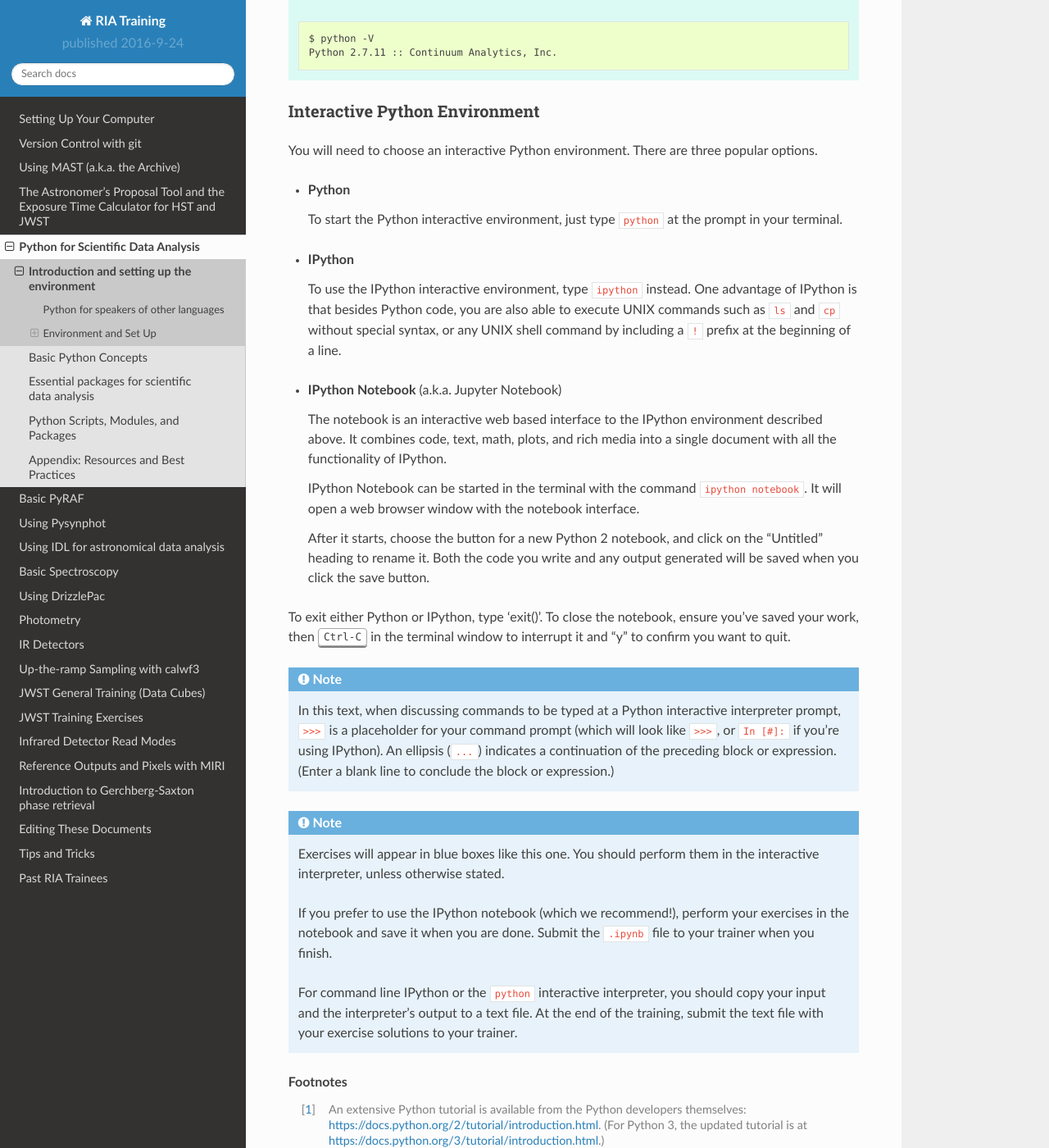
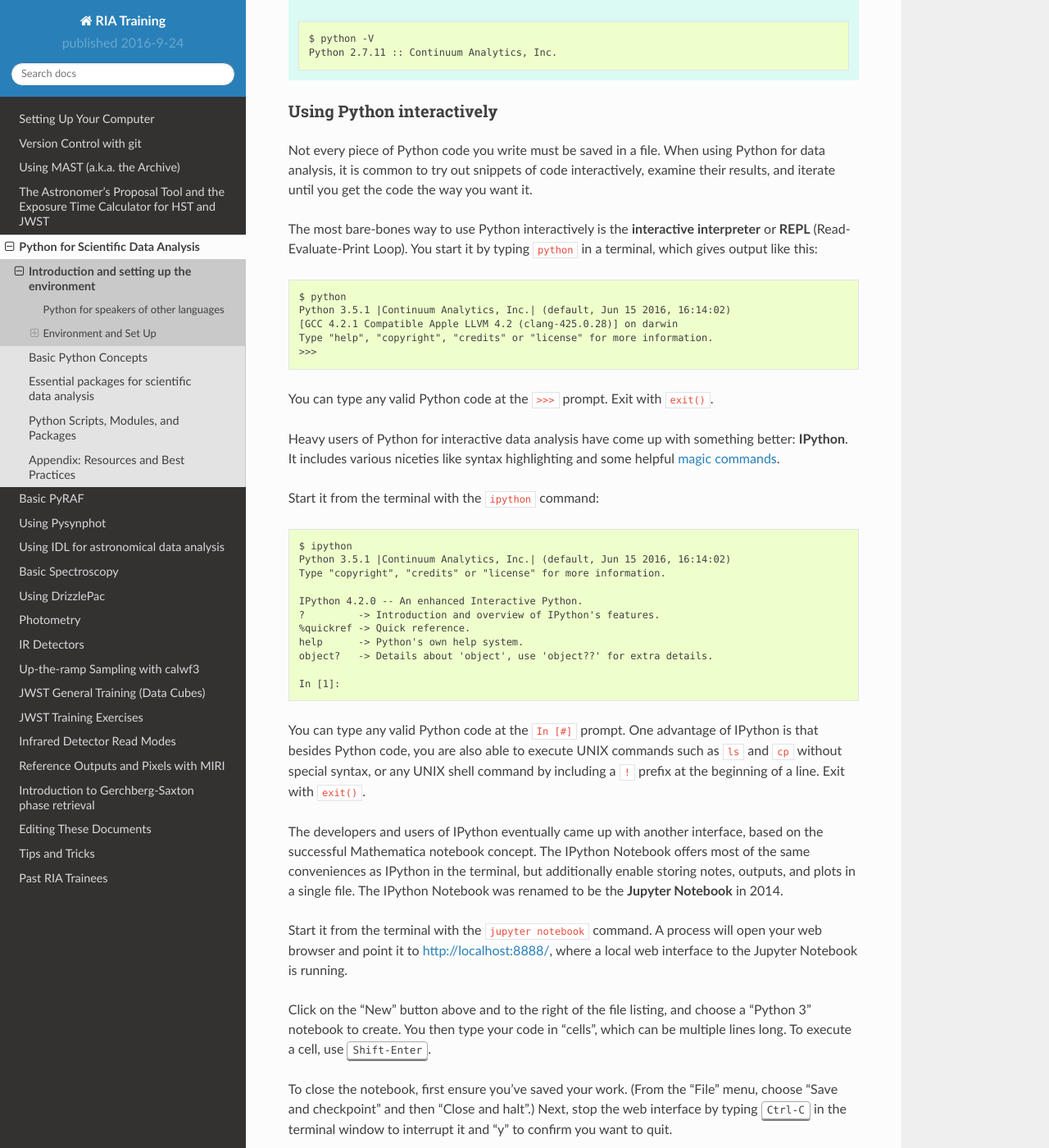
Before and after one commit to staceybright/training-library, a Sphinx documentation site: the page built from source/python/introduction.txt, in a window 1280 px wide and 1400 px high, scrolled down 2187 px. Shown: the whole window at 82% size. Built offline with Sphinx 7.4.7 and the Read the Docs theme 2.0.0, drawn with Linux system fonts in a browser that asks for light colours; some of the changed text lies outside the part shown.

Commit message:
python intro: strongly encourage Jupyter Notebooks for exercise solutions

```diff
--- a/source/python/basics.txt
+++ b/source/python/basics.txt
@@ -43,7 +43,7 @@
 
 .. warning::
 
-   One "gotcha", corrected in Python 3, is that dividing two integers will discard the fractional part.
+   If writing code that has to target Python versions below 3.0, be aware that dividing two integers will discard the fractional part.
 
       >>> 5 / 2 == 2.5
       False
--- a/source/python/introduction.txt
+++ b/source/python/introduction.txt
@@ -94,38 +94,46 @@
       $ python -V
       Python 2.7.11 :: Continuum Analytics, Inc.
 
+Using Python interactively
+--------------------------
 
-Interactive Python Environment
-------------------------------
+Not every piece of Python code you write must be saved in a file. When using Python for data analysis, it is common to try out snippets of code interactively, examine their results, and iterate until you get the code the way you want it.
 
-You will need to choose an interactive Python environment. There are three
-popular options.
+The most bare-bones way to use Python interactively is the **interactive interpreter** or **REPL** (Read-Evaluate-Print Loop). You start it by typing ``python`` in a terminal, which gives output like this::
 
-- **Python**
+   $ python
+   Python 3.5.1 |Continuum Analytics, Inc.| (default, Jun 15 2016, 16:14:02)
+   [GCC 4.2.1 Compatible Apple LLVM 4.2 (clang-425.0.28)] on darwin
+   Type "help", "copyright", "credits" or "license" for more information.
+   >>>
 
-  To start the Python interactive environment, just type ``python`` at
-  the prompt in your terminal.
+You can type any valid Python code at the ``>>>`` prompt. Exit with ``exit()``.
 
-\
+Heavy users of Python for interactive data analysis have come up with something better: **IPython**. It includes various niceties like syntax highlighting and some helpful `magic commands <http://ipython.readthedocs.io/en/stable/interactive/magics.html>`_.
 
-- **IPython**
+Start it from the terminal with the ``ipython`` command::
 
-  To use the IPython interactive environment, type ``ipython`` instead.
-  One advantage of IPython is that besides Python code, you are also
-  able to execute UNIX commands such as ``ls`` and ``cp`` without special syntax,
-  or any UNIX shell command by including a ``!`` prefix at the beginning of a line.
+   $ ipython
+   Python 3.5.1 |Continuum Analytics, Inc.| (default, Jun 15 2016, 16:14:02)
+   Type "copyright", "credits" or "license" for more information.
 
-\
+   IPython 4.2.0 -- An enhanced Interactive Python.
+   ?         -> Introduction and overview of IPython's features.
+   %quickref -> Quick reference.
+   help      -> Python's own help system.
+   object?   -> Details about 'object', use 'object??' for extra details.
 
-- **IPython Notebook** (a.k.a. Jupyter Notebook)
+   In [1]:
 
-  The notebook is an interactive web based interface to the IPython environment described above. It combines code, text, math, plots, and rich media into a single document with all the functionality of IPython.
+You can type any valid Python code at the ``In [#]`` prompt. One advantage of IPython is that besides Python code, you are also able to execute UNIX commands such as ``ls`` and ``cp`` without special syntax, or any UNIX shell command by including a ``!`` prefix at the beginning of a line. Exit with ``exit()``.
 
-  IPython Notebook can be started in the terminal with the command ``ipython notebook``. It will open a web browser window with the notebook interface.
+The developers and users of IPython eventually came up with another interface, based on the successful Mathematica notebook concept. The IPython Notebook offers most of the same conveniences as IPython in the terminal, but additionally enable storing notes, outputs, and plots in a single file. The IPython Notebook was renamed to be the **Jupyter Notebook** in 2014.
 
-  After it starts, choose the button for a new Python 2 notebook, and click on the "Untitled" heading to rename it. Both the code you write and any output generated will be saved when you click the save button.
+Start it from the terminal with the ``jupyter notebook`` command. A process will open your web browser and point it to http://localhost:8888/, where a local web interface to the Jupyter Notebook is running.
 
-To exit either Python or IPython, type 'exit()'. To close the notebook, ensure you've saved your work, then :kbd:`Ctrl-C` in the terminal window to interrupt it and "y" to confirm you want to quit.
+Click on the "New" button above and to the right of the file listing, and choose a "Python 3" notebook to create. You then type your code in "cells", which can be multiple lines long. To execute a cell, use :kbd:`Shift-Enter`.
+
+To close the notebook, first ensure you've saved your work. (From the "File" menu, choose "Save and checkpoint" and then "Close and halt".) Next, stop the web interface by typing :kbd:`Ctrl-C` in the terminal window to interrupt it and "y" to confirm you want to quit.
 
 .. note::
 
@@ -133,13 +141,11 @@
 
 .. note::
 
-   Exercises will appear in blue boxes like this one. You should perform them in the interactive interpreter, unless otherwise stated.
+   Exercises will appear in blue boxes like this one. Open the Jupyter Notebook in a folder where you will keep your training solutions, and make a new notebook file for your exercise solutions. Save it when you are done, and submit the ``.ipynb`` file to the person conducting the training. (Some later exercises ask you to make script files, but most exercises can be completed in the Notebook.)
 
-   If you prefer to use the IPython notebook (which we recommend!), perform your exercises in the notebook and save it when you are done. Submit the ``.ipynb`` file to your trainer when you finish.
-
-   For command line IPython or the ``python`` interactive interpreter, you should copy your input and the interpreter's output to a text file. At the end of the training, submit the text file with your exercise solutions to your trainer.
+   Sometimes, it can be helpful to have an IPython session open as well for experimentation and trying out examples in the text. (That saves you from having to clean up experimentation cells in your notebook when you're done.)
 
 
 .. rubric:: Footnotes
 
-.. [#pythontutorial] An extensive Python tutorial is available from the Python developers themselves: https://docs.python.org/2/tutorial/introduction.html. (For Python 3, the updated tutorial is at https://docs.python.org/3/tutorial/introduction.html.)
+.. [#pythontutorial] An extensive Python tutorial is available from the Python developers themselves: https://docs.python.org/3/tutorial/introduction.html.
```
Also changed, not shown: other parts of source/python/basics.txt (+1 -1 lines).
